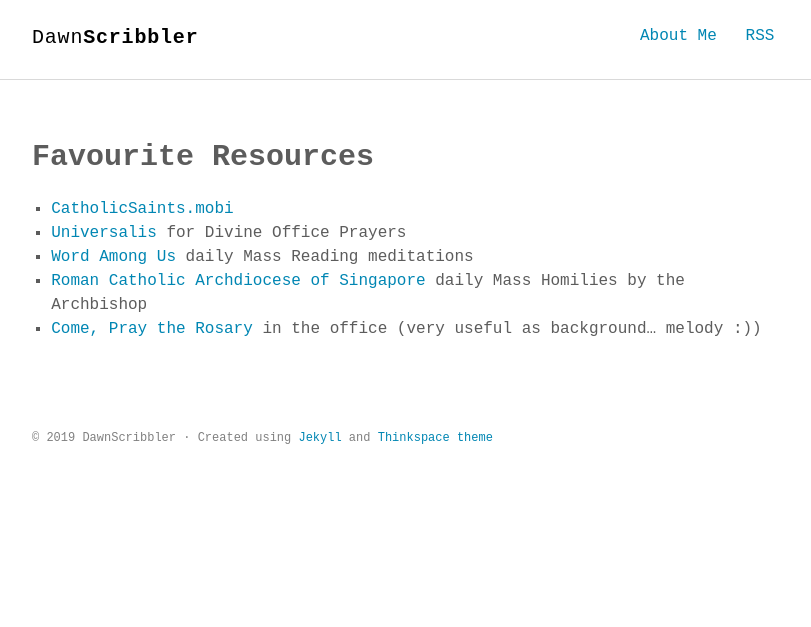
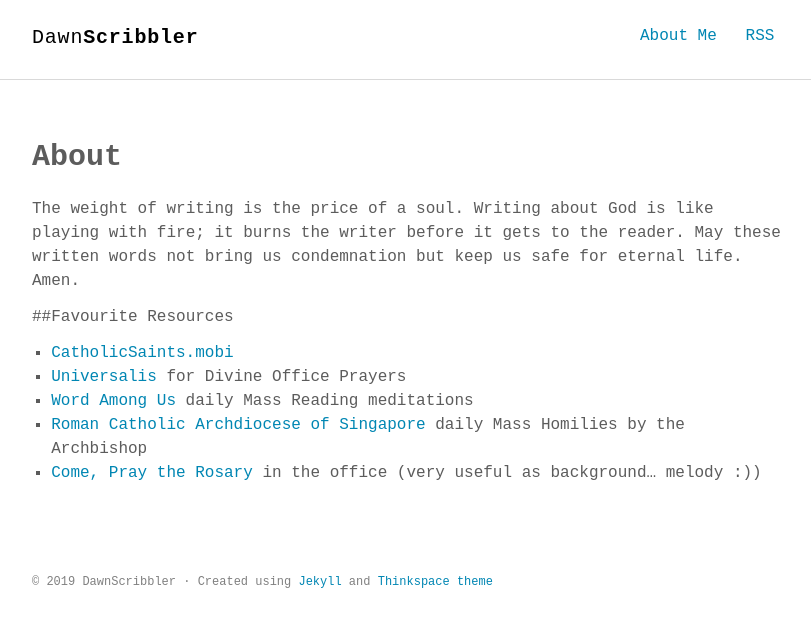
Before and after one commit to soulatcrossroad/dawnscribbler.github.io, a Jekyll site: the page built from about.md, in a window 1280 px wide. Shown: the top 627 px of the page, without its empty margins (232-1043 px from the left). Built offline with Jekyll 4.4.1, drawn with Linux system fonts in a browser that asks for light colours; some web fonts are replaced.

Commit message:
Update about.md

```diff
--- a/about.md
+++ b/about.md
@@ -1,9 +1,12 @@
 ---
 layout: page
-title: Favourite Resources
+title: About
 permalink: /about/
 ---
 
+The weight of writing is the price of a soul. Writing about God is like playing with fire; it burns the writer before it gets to the reader. May these written words not bring us condemnation but keep us safe for eternal life. Amen.
+
+##Favourite Resources
 
 1. [CatholicSaints.mobi](http://catholicsaints.mobi)
 2. [Universalis](http://universalis.com/) for Divine Office Prayers
```
